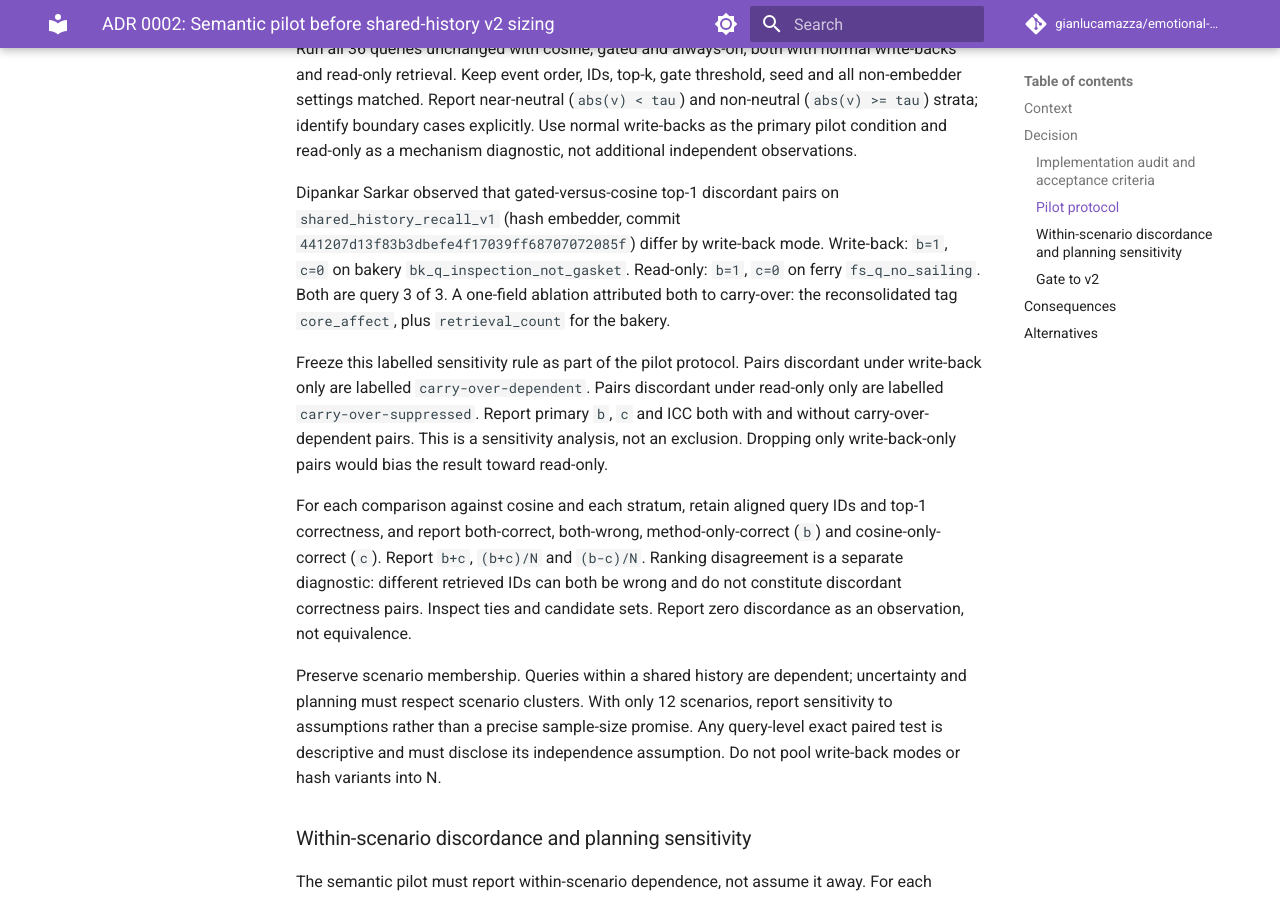
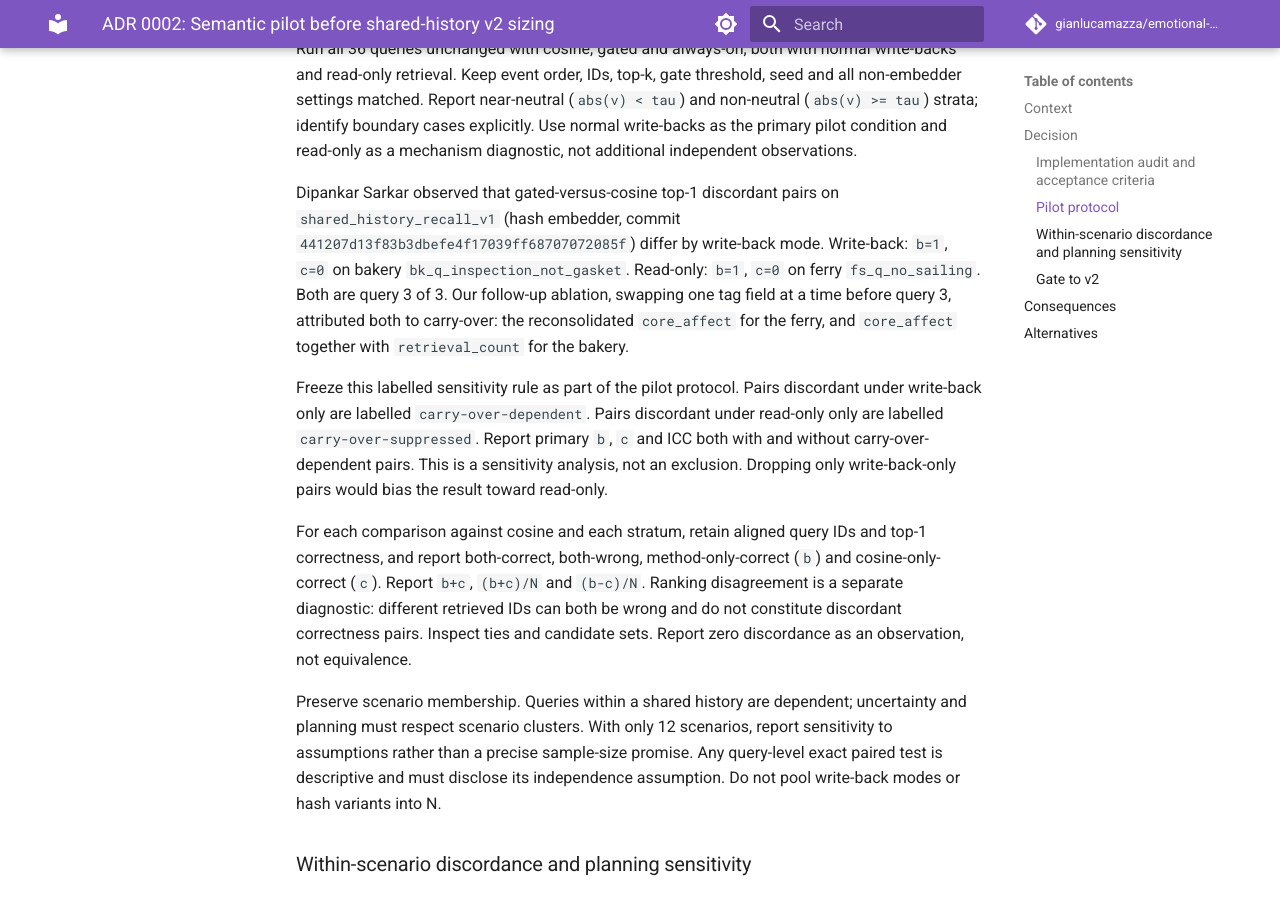
Before and after one commit to gianlucamazza/emotional-memory, an MkDocs documentation site: the page built from docs/research/decisions/0002-semantic-pilot-before-shared-history-v2.md, in a window 1280 px wide and 900 px high, scrolled down 2462 px. Built offline with MkDocs 1.6.1 and Material for MkDocs 9.7.7, drawn with Linux system fonts in a browser that asks for light colours; comment, search, counter and statistics services are not loaded.

Commit message:
docs(research): credit follow-up ablation, not Dipankar, in ADR 0002
The bakery discordance needed core_affect and retrieval_count together.

Co-authored-by: Gianluca Mazza <gianlucamazza@users.noreply.github.com>

```diff
--- a/docs/research/decisions/0002-semantic-pilot-before-shared-history-v2.md
+++ b/docs/research/decisions/0002-semantic-pilot-before-shared-history-v2.md
@@ -107,8 +107,9 @@ on `shared_history_recall_v1` (hash embedder, commit
 `441207d13f83b3dbefe4f17039ff68707072085f`) differ by write-back mode.
 Write-back: `b=1`, `c=0` on bakery `bk_q_inspection_not_gasket`.
 Read-only: `b=1`, `c=0` on ferry `fs_q_no_sailing`. Both are query 3 of 3.
-A one-field ablation attributed both to carry-over: the reconsolidated
-tag `core_affect`, plus `retrieval_count` for the bakery.
+Our follow-up ablation, swapping one tag field at a time before query 3,
+attributed both to carry-over: the reconsolidated `core_affect` for the
+ferry, and `core_affect` together with `retrieval_count` for the bakery.
 
 Freeze this labelled sensitivity rule as part of the pilot protocol.
 Pairs discordant under write-back only are labelled
```
